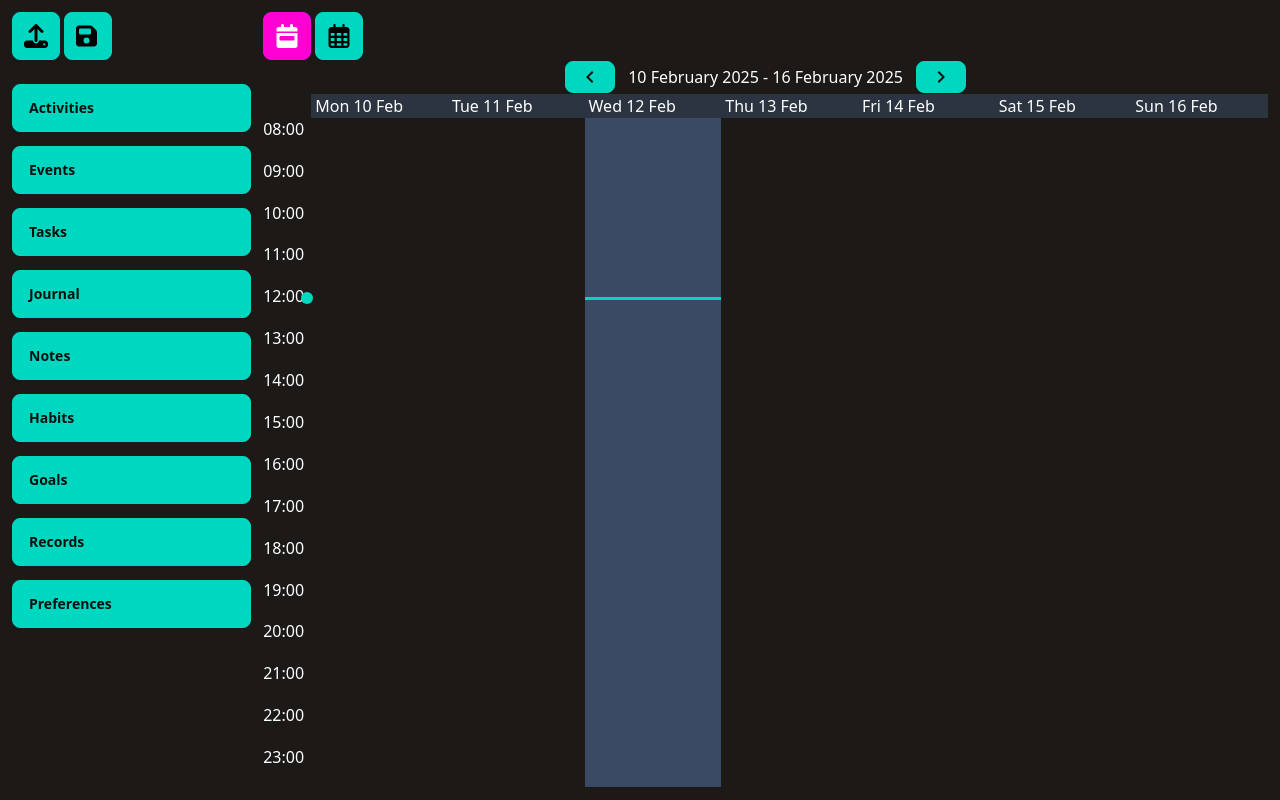
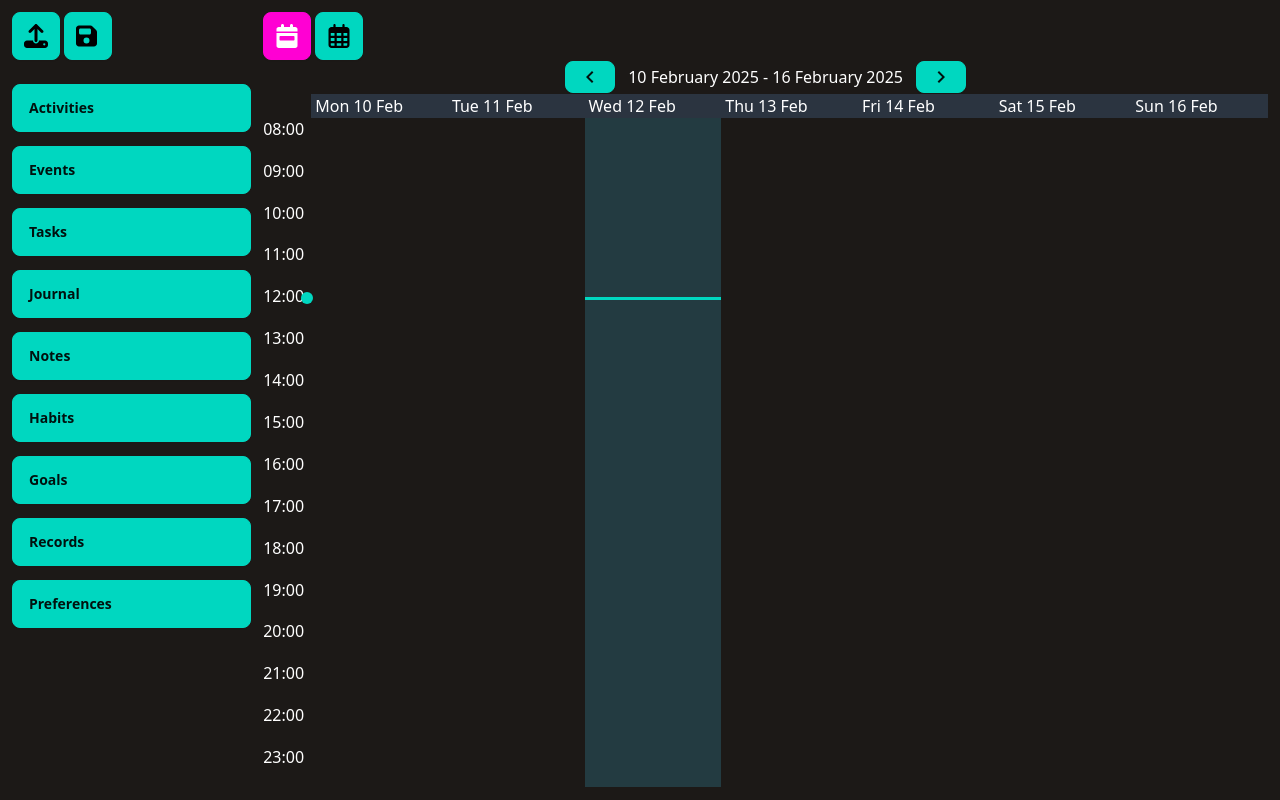
Before and after one commit to ShaneByrne0963/calendar-app, a Svelte app: page / in a window 1280 px wide. Built offline with nearby package versions, Linux system fonts and the light colour scheme.

Commit message:
Update colors of selected and current days

```diff
--- a/src/app.css
+++ b/src/app.css
@@ -39,10 +39,10 @@ body {
   position: absolute;
   top: 0;
   left: 0;
-  background-color: var(--color-indigo-800);
+  background-color: var(--color-sky-800);
   width: 100%;
   height: 100%;
-  opacity: 0.3;
+  opacity: 0.2;
 }
 
 .day.selected::after {
@@ -54,7 +54,7 @@ body {
   width: 100%;
   height: 100%;
   background-color: var(--color-teal-200);
-  opacity: 0.2;
+  opacity: 0.1;
 }
 
 #menu:has(.submenu), .submenu:has(.submenu) {
```
